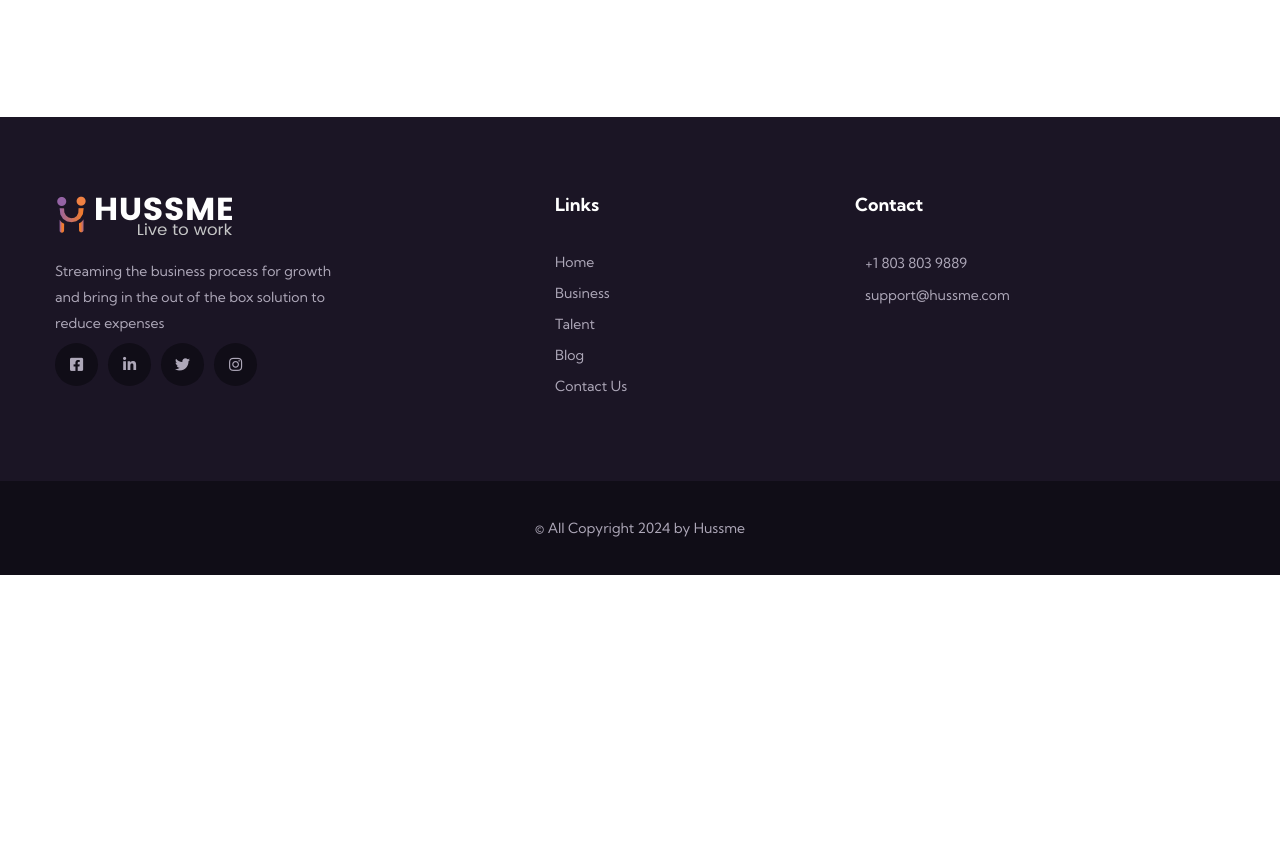
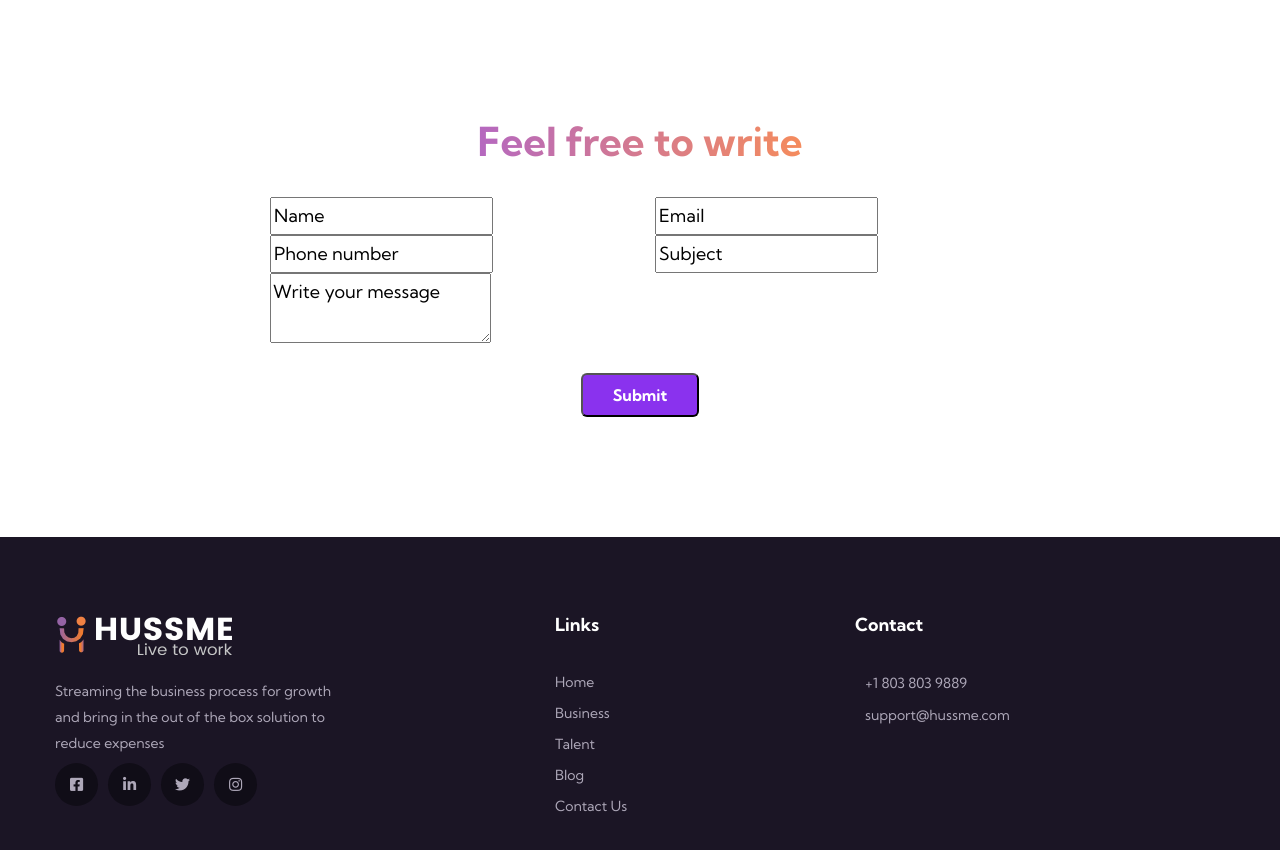
Before and after one commit to mshanGithub/HussmeStaticWebApp, a website: page src/contactus.html in a window 1280 px wide. Shown: the part 964-1814 px from the top of the page. Before the commit the page ends 1539 px from the top, so only its background shows below. Drawn offline with Linux system fonts and the light colour scheme; files that its build step writes are made by us from their sources.

Commit message:
Add files via upload

```diff
--- a/src/contactus.html
+++ b/src/contactus.html
@@ -64,7 +64,7 @@
           <div class="main-menu__main-menu-box main-menu__main-menu-box--two"> <a href="#" class="mobile-nav__toggler"><i class="fa fa-bars"></i></a>
             <ul class="main-menu__list">
               <li><a href="index.html">Home</a> </li>
-              <li><a href="business.html">Busniess</a> </li>
+              <li><a href="business.html">Business</a> </li>
               <li ><a href="talent.html">Talent</a> </li>
               <li> <a href="blog.html">Blog</a> </li>
               <li class="current "><a href="contactus.html">Contact Us</a></li>
@@ -124,6 +124,62 @@
       </div>
     </div>
   </section>
+
+
+
+
+        <!--Contact Page Start-->
+        <section class="contact-page">
+            <div class="container">
+                <div class="section-title text-center">
+
+                    <h2 class="section-title__title">Feel free to write</h2>
+                </div>
+                <div class="row">
+                    <div class="col-xl-12">
+                        <div class="contact-page__form ">
+                            <form action="#" class="comment-one__form contact-form-validated" novalidate="novalidate">
+                                <div class="row">
+                                    <div class="col-xl-6">
+                                        <div class="comment-form__input-box">
+                                            <input type="text" placeholder="Name" name="name">
+                                        </div>
+                                    </div>
+                                    <div class="col-xl-6">
+                                        <div class="comment-form__input-box">
+                                            <input type="email" placeholder="Email" name="email">
+                                        </div>
+                                    </div>
+                                    <div class="col-xl-6">
+                                        <div class="comment-form__input-box">
+                                            <input type="text" placeholder="Phone number" name="Phone">
+                                        </div>
+                                    </div>
+                                    <div class="col-xl-6">
+                                        <div class="comment-form__input-box">
+                                            <input type="text" placeholder="Subject" name="Subject">
+                                        </div>
+                                    </div>
+                                </div>
+                                <div class="row">
+                                    <div class="col-xl-12">
+                                        <div class="comment-form__input-box text-message-box">
+                                            <textarea name="message" placeholder="Write your message"></textarea>
+                                        </div>
+                                        <div class="comment-form__btn-box">
+                                            <button type="submit" class="thm-btn comment-form__btn">Submit</button>
+                                        </div>
+                                    </div>
+                                </div>
+                            </form>
+                        </div>
+                    </div>
+                </div>
+            </div>
+        </section>
+        <!--Contact Page End-->
+
+
   <!--Contact Details End-->
 
 
```
